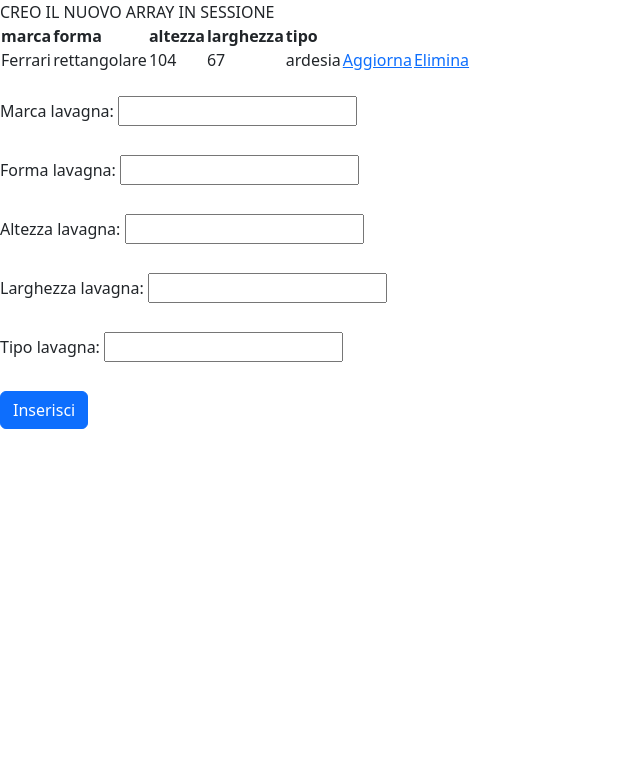
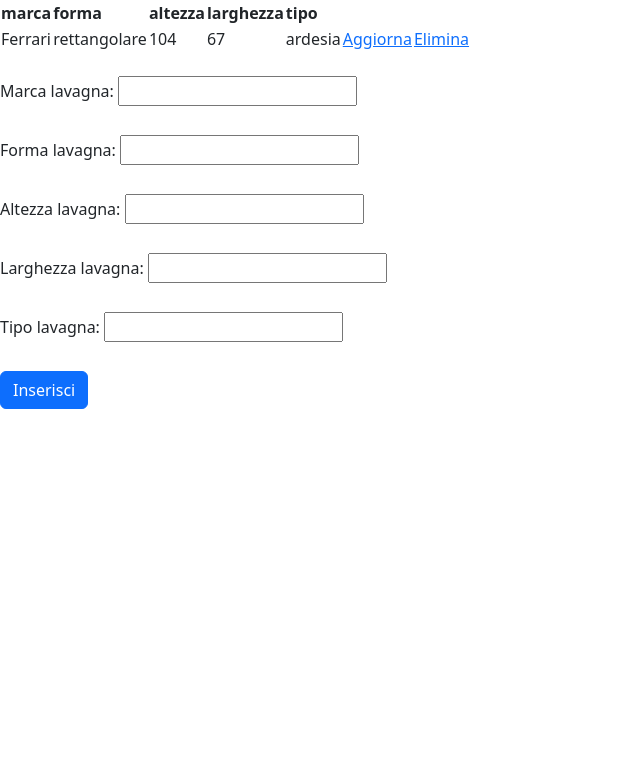
Before and after one commit to st10784-cmd/VF-BoccoliFilippo, a PHP site: page /index.php in a window 1280 px wide. Shown: the top 783 px of the page, without its empty margins (0-640 px from the left). Run offline with PHP 8.4, Linux system fonts and the light colour scheme; data comes from the database, SQL or seed files in the repository.

```diff
--- a/index.php
+++ b/index.php
@@ -50,7 +50,6 @@ switch($mode)
 
 if(!isset($_SESSION['lavagne']))
 {
-    print_r("CREO IL NUOVO ARRAY IN SESSIONE<br>");
     $_SESSION['lavagne'] = array();
 }
 
```
